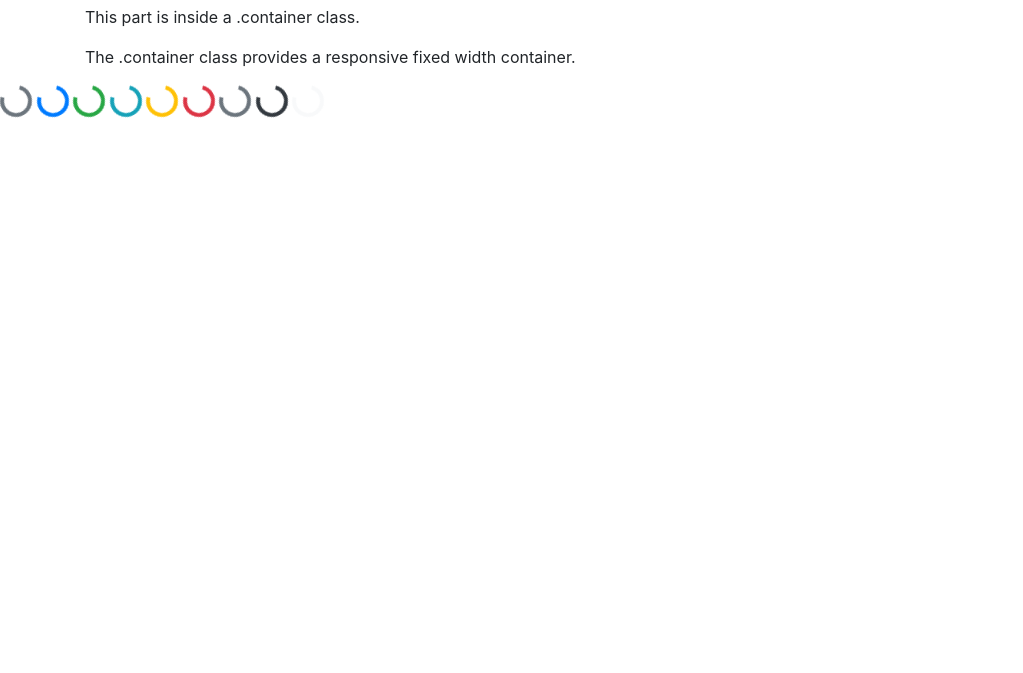
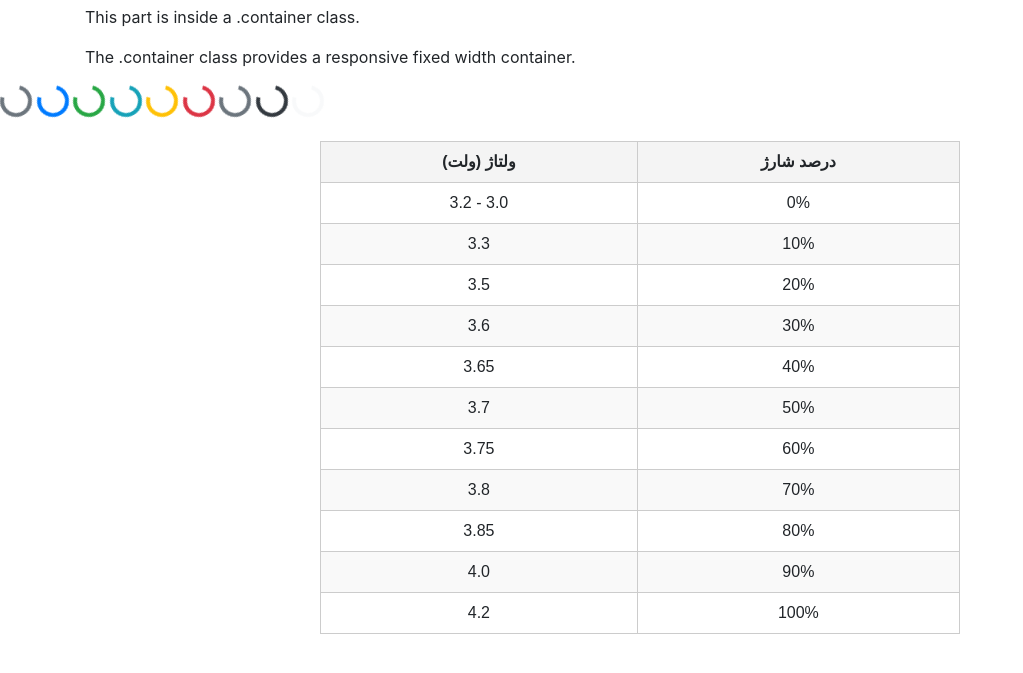
Before and after one commit to OMIDPYTHON3/miniature-happiness, a plain HTML site: page index.html in a window 1280 px wide. Shown: the part 51-724 px from the top of the page, without its empty margins (0-1023 px from the left). Drawn offline with nearby package versions, Linux system fonts and the light colour scheme.

Commit message:
Update index.html

```diff
--- a/index.html
+++ b/index.html
@@ -25,5 +25,94 @@
 <div class="spinner-border text-secondary"></div>
 <div class="spinner-border text-dark"></div>
 <div class="spinner-border text-light"></div>
+
+
+
+
+
+  <!DOCTYPE html>
+<html lang="fa">
+<head>
+    <meta charset="UTF-8">
+    <meta name="viewport" content="width=device-width, initial-scale=1.0">
+    <title>جدول ولتاژ باتری</title>
+    <style>
+        table {
+            width: 50%;
+            border-collapse: collapse;
+            margin: 20px auto;
+            font-family: Arial, sans-serif;
+            text-align: center;
+            direction: rtl;
+        }
+        th, td {
+            border: 1px solid #ccc;
+            padding: 8px;
+        }
+        th {
+            background-color: #f4f4f4;
+        }
+        tr:nth-child(even) {
+            background-color: #f9f9f9;
+        }
+    </style>
+</head>
+<body>
+    <table>
+        <thead>
+            <tr>
+                <th>درصد شارژ</th>
+                <th>ولتاژ (ولت)</th>
+            </tr>
+        </thead>
+        <tbody>
+            <tr>
+                <td>0%</td>
+                <td>3.0 - 3.2</td>
+            </tr>
+            <tr>
+                <td>10%</td>
+                <td>3.3</td>
+            </tr>
+            <tr>
+                <td>20%</td>
+                <td>3.5</td>
+            </tr>
+            <tr>
+                <td>30%</td>
+                <td>3.6</td>
+            </tr>
+            <tr>
+                <td>40%</td>
+                <td>3.65</td>
+            </tr>
+            <tr>
+                <td>50%</td>
+                <td>3.7</td>
+            </tr>
+            <tr>
+                <td>60%</td>
+                <td>3.75</td>
+            </tr>
+            <tr>
+                <td>70%</td>
+                <td>3.8</td>
+            </tr>
+            <tr>
+                <td>80%</td>
+                <td>3.85</td>
+            </tr>
+            <tr>
+                <td>90%</td>
+                <td>4.0</td>
+            </tr>
+            <tr>
+                <td>100%</td>
+                <td>4.2</td>
+            </tr>
+        </tbody>
+    </table>
 </body>
 </html>
+</body>
+</html>
```
